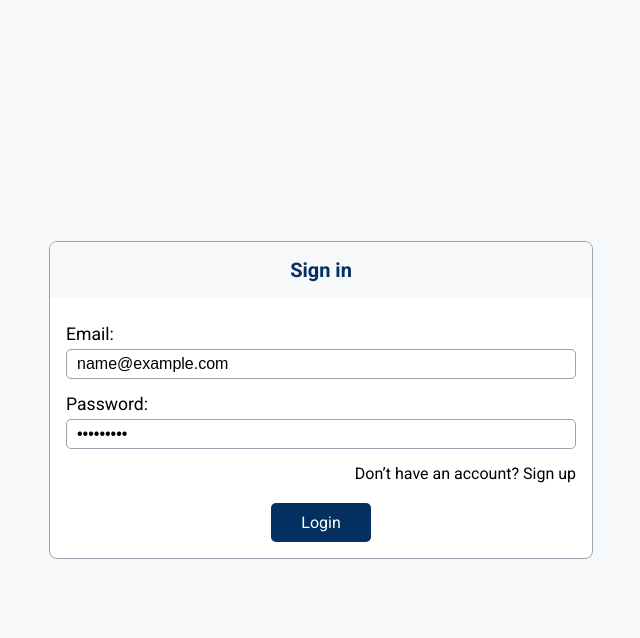
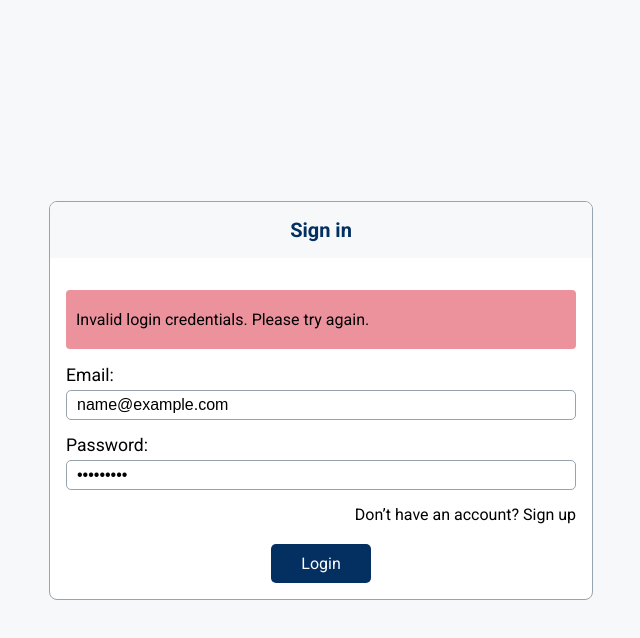
Before and after one commit to MostafaSamer/task-management-app, a React (Create React App) app: page /signin in a window 1280 px wide. Both pictures are taken after typing "name@example.com", "Sample123" into the empty fields and a click on the button "Login". Shown: the top 638 px of the page, without its empty margins (319-959 px from the left). Built offline with nearby package versions, Linux system fonts and the light colour scheme; data requests are answered from the project's data file.

Commit message:
handle sign in fail and success

```diff
--- /dev/null
+++ b/src/components/atoms/Alert/index.jsx
@@ -0,0 +1,7 @@
+import styles from "./index.module.scss";
+
+const Alert = ({ message, type }) => <div className={styles.alertWrapper}>
+    <p className={`${styles[type]} ${styles.alert}`}>{message}</p>
+</div>
+
+export default Alert;
--- /dev/null
+++ b/src/components/atoms/Alert/index.module.scss
@@ -0,0 +1,19 @@
+@import 'theme/colors.scss';
+@import 'theme/breakpoints.scss';
+
+.alertWrapper {
+    .alert {
+        padding: 20px 10px;
+        border-radius: 4px;
+    }
+
+    .success {
+        background-color: rgba($color-success, 0.5);
+        color: $color-black;
+    }
+
+    .error {
+        background-color: rgba($color-error, 0.5);
+        color: $color-black;
+    }
+}
--- a/src/redux/users/index.js
+++ b/src/redux/users/index.js
@@ -16,6 +16,9 @@ export const slice = createSlice({
     currentUser: loadFromLocalStorage('user'),
   }),
   reducers: {
+    clearErrorMessage(state) {
+      state.messages = [];
+    },
     logout(state) {
       state.currentUser = undefined;
       clearLocalStorage();
@@ -27,17 +30,16 @@ export const slice = createSlice({
         Get the authHeaders from API
         addToLocalStorage('authHeaders', authHeaders);
         */
-     debugger
       const { payload } = action;
       const { data } = payload;
       if (!data.user) return;
       state.currentUser = data.user;
+      state.messages = [];
       addToLocalStorage('user', data.user);
     });
 
-    builder.addCase(signIn.rejected, (state) => {
-      debugger
-      state.messages = [];
+    builder.addCase(signIn.rejected, (state, action) => {
+      state.messages.push(action.payload);
     });
   }
 
--- a/src/redux/users/selectors.js
+++ b/src/redux/users/selectors.js
@@ -4,3 +4,8 @@ export const getCurrentUser = createSelector(
   (state) => state?.users,
   (users) => users.currentUser,
 );
+
+export const getMessages = createSelector(
+  (state) => state?.users,
+  (users) => users.messages,
+);
--- a/src/redux/users/thunks.js
+++ b/src/redux/users/thunks.js
@@ -8,10 +8,13 @@ export const signIn = createAsyncThunk('users/signIn', async (data, { rejectWith
     let { email, password } = data;
     let users = response.data;
     let user = users.find(u => u.email === email && u.password === password);
-        if(user)
-          return { data: {user} };
+    if (user)
+      return { data: { user } };
     else
-          return rejectWithValue("Invalid login credentials. Please try again.");
+      return rejectWithValue({
+        type: "error",
+        message: "Invalid login credentials. Please try again.",
+      });
   } catch (err) {
     return rejectWithValue(err.response.data.errors);
   }
--- a/src/screens/auth/signin/index.jsx
+++ b/src/screens/auth/signin/index.jsx
@@ -3,27 +3,34 @@ import Form from "components/molecules/Form"
 import styles from "./index.module.scss"
 import signInForm from "utils/forms/signin"
 import User from 'redux/users';
-import { useDispatch } from "react-redux"
+import { useDispatch, useSelector } from "react-redux"
+import Alert from "components/atoms/Alert";
+import { useEffect } from "react";
+import { useHistory } from "react-router-dom/cjs/react-router-dom.min";
 
 const SignIn = () => {
 
     const dispatch = useDispatch();
+    const history = useHistory();
+    const messages = useSelector(User.selectors.getMessages);
 
     const handleSignIn = (values) => {
         dispatch(User.thunks.signIn(values)).then((res) => {
-            console.log("RES...", res)
-            if (res.error) {
-                console.log("ERROR...", res)
-            } else {
-                console.log("DONE...", res)
-            }
+            if (!res.error) redirect("/")
         });
     }
+
+    const redirect = (path) => { history.push(path) }
+
+    useEffect(() => {
+        return () => dispatch(User.slice.actions.clearErrorMessage())
+    }, [])
 
     return (
         <div className={styles.signInWrapper}>
             <div className={styles.signIn}>
                 <Card title={signInForm.title}>
+                    {messages.map(m => <Alert message={m.message} type={m.type} />)}
                     <Form
                         actionsText={signInForm.actionsText}
                         link={signInForm.link}
```
Lines whose indentation alone changed are shown as unchanged.
